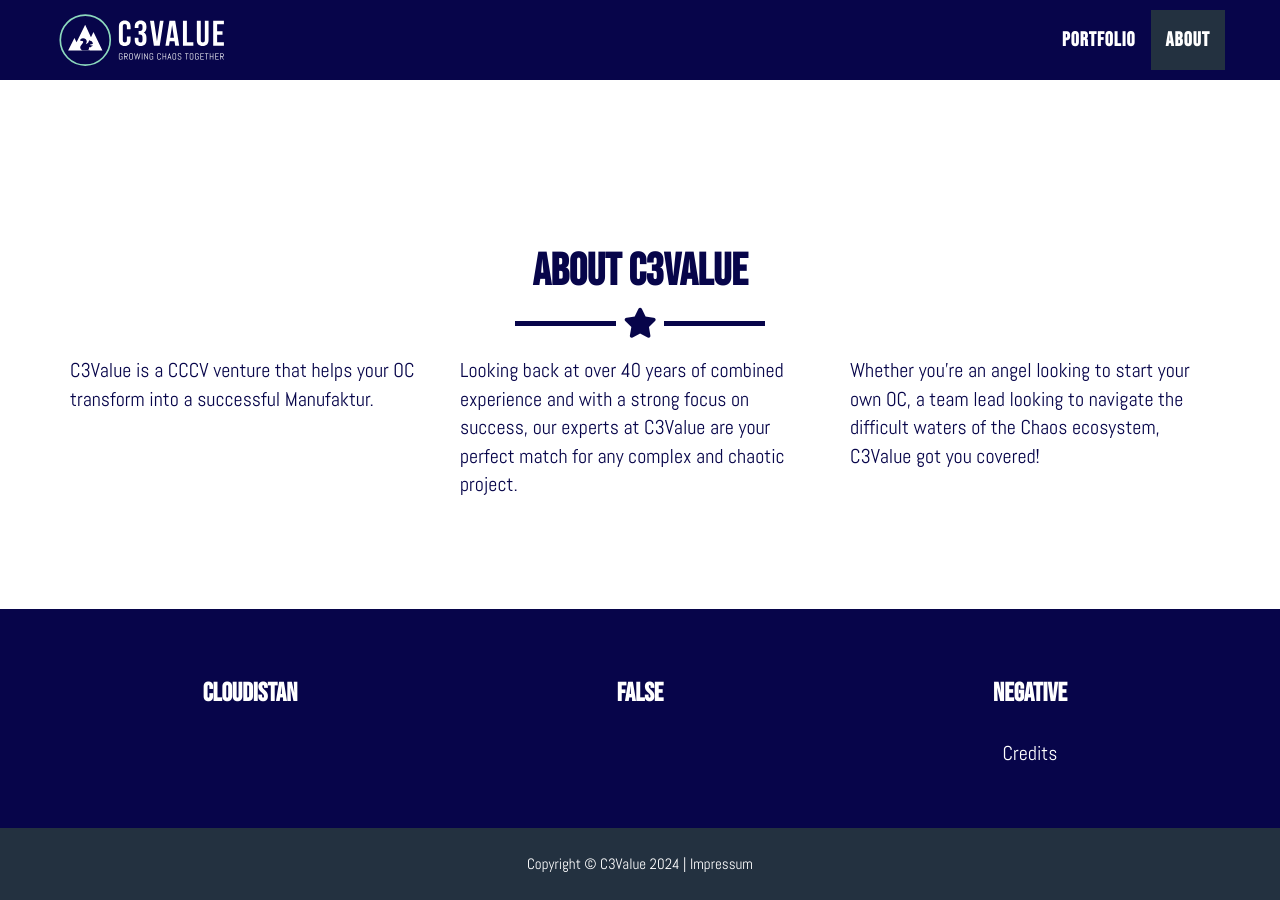
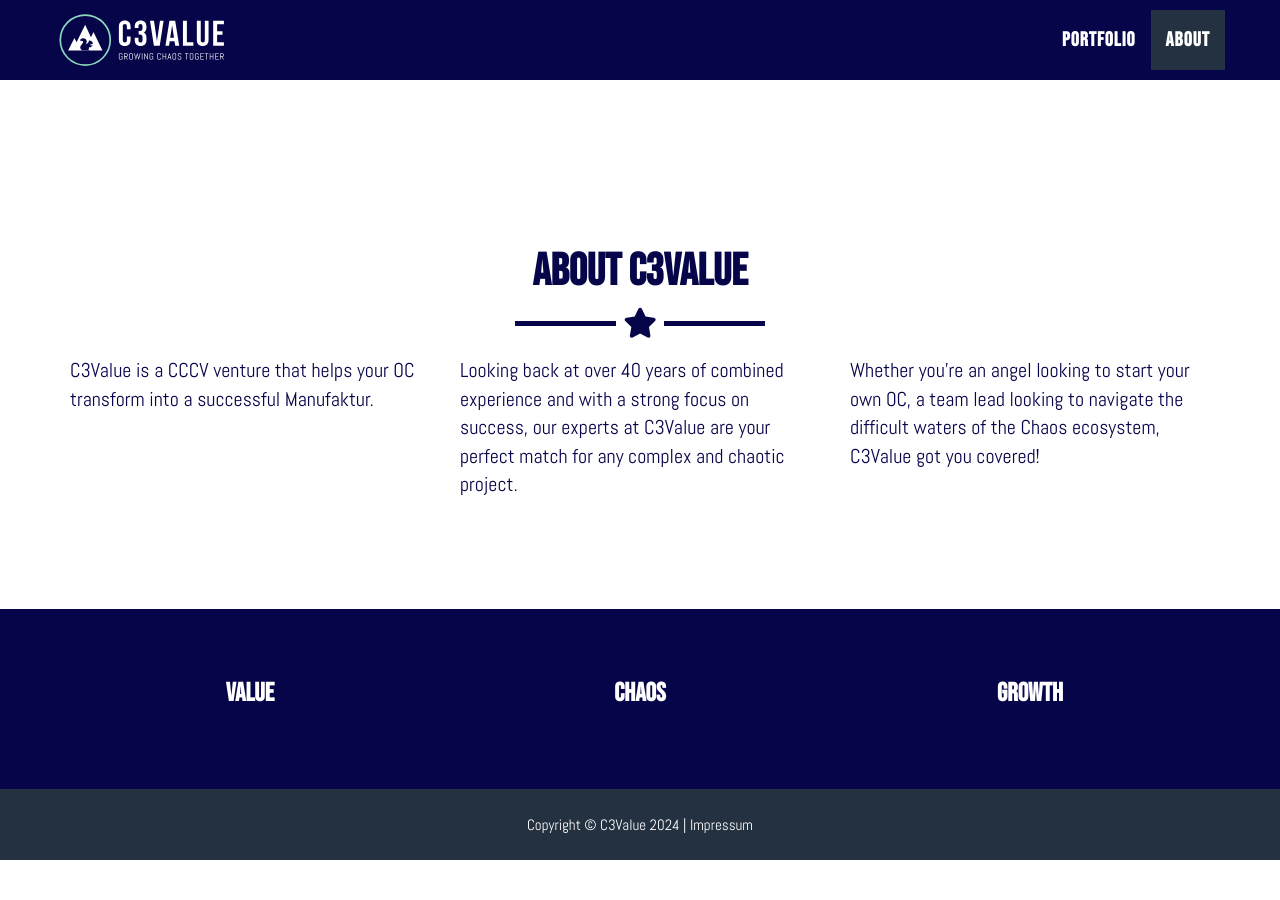
Before and after one commit to c3value/c3value.github.io, a Jekyll site: the page built from _posts/2024-12-14-cultural-transformation.markdown, in a window 1280 px wide and 900 px high, scrolled down 1559 px. Built offline with Jekyll 4.4.1, drawn with Linux system fonts in a browser that asks for light colours; after the commit the page ends 2419 px from its top, so only the background shows below that.

Commit message:
Add more nonsense to footer

```diff
--- a/_includes/footer.html
+++ b/_includes/footer.html
@@ -4,27 +4,13 @@
     <div class="container">
       <div class="row">
         <div class="footer-col col-md-4">
-          <h3>{{ site.footer.location }}</h3>
-          <p>
-            {% for adress in site.address %}
-            {{ adress.line }} <br>
-            {% endfor %}
-          </p>
+          <h3>Value</h3>
         </div>
         <div class="footer-col col-md-4">
-          <h3>{{ site.footer.social }}</h3>
-          <ul class="list-inline">
-            {% for network in site.social %}
-            <li>
-              <a href="{{ network.url }}" class="btn-social btn-outline"><i
-                  class="fa-brands fa-fw fa-{{ network.title }}"></i></a>
-            </li>
-            {% endfor %}
-          </ul>
+          <h3>Chaos</h3>
         </div>
         <div class="footer-col col-md-4">
-          <h3>{{ site.footer.credits }}</h3>
-          <p>{{ site.credits }}</p>
+          <h3>Growth</h3>
         </div>
       </div>
     </div>
```
